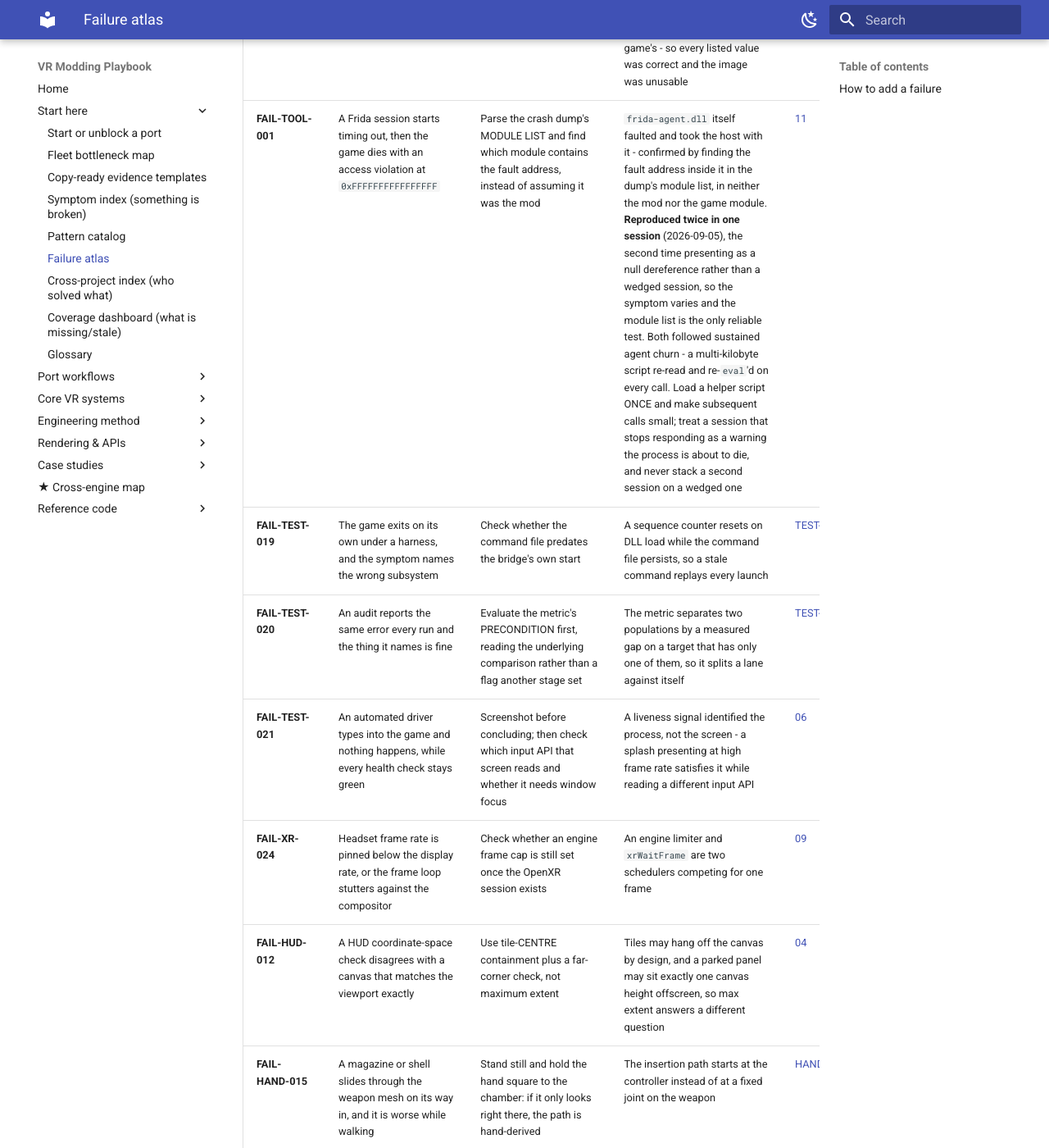
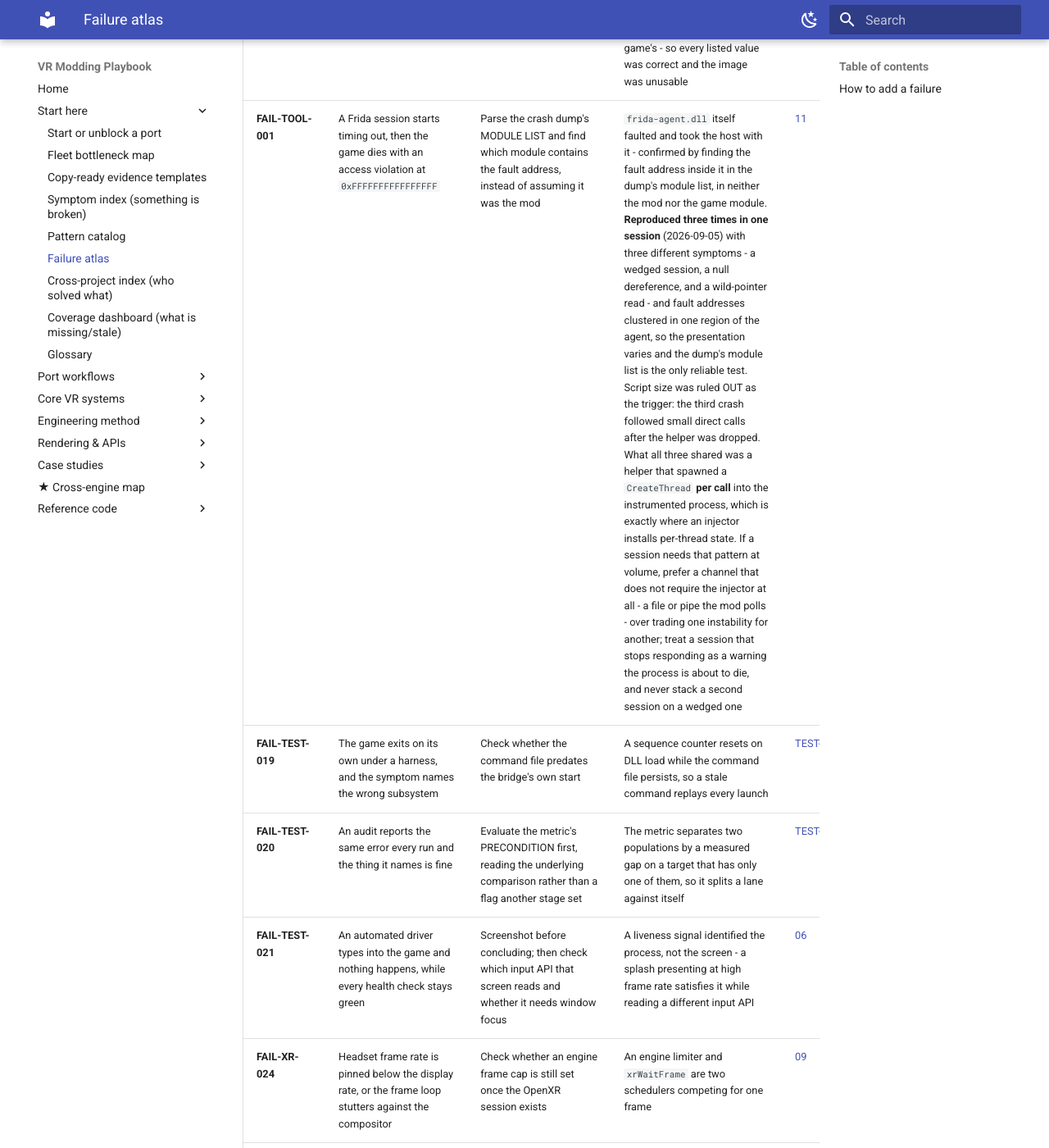
Before and after one commit to phunkaeg/vr-modding-playbook, an MkDocs documentation site: the page built from docs/failure-atlas.md, in a window 1280 px wide and 1400 px high, scrolled down 27101 px. Shown: the whole window at 82% size. Built offline with MkDocs 1.6.1 and Material for MkDocs 9.7.7, drawn with Linux system fonts in a browser that asks for light colours.

Commit message:
FAIL-TOOL-001: three crashes, and script size ruled out
Third instance in one session, with a third distinct symptom - wedged session,
null dereference, wild-pointer read - and fault addresses clustered in one region
of frida-agent. The presentation varies; the dump's module list is the only
reliable test.

The earlier mitigation was wrong and is corrected rather than left standing.
Script size is NOT the trigger: the third crash followed small direct calls after
the helper was dropped. What all three shared was a helper spawning a
CreateThread per call into the instrumented process, which is precisely where an
injector installs per-thread state.

The recommendation changes accordingly: if a session needs that pattern at
volume, prefer a channel that does not require the injector at all - a file or
pipe the mod polls - rather than trading one instability for another. Both
alternatives here have now cost a run: CreateThread churn destabilises the agent,
and direct calls hit the abort that poisons a control mutex.

Co-Authored-By: Claude Opus 5 <noreply@anthropic.com>

```diff
--- a/docs/failure-atlas.md
+++ b/docs/failure-atlas.md
@@ -269,7 +269,7 @@ legacy failure ID and should name this atlas when interpreted.
 | **FAIL-RE-028** | A mod verified on the tester's copy crashes or misbehaves for users who bought the game somewhere else, or who patched it | Hash the target and compare against every build you actually validated; check whether the install path implies a storefront you never tested | One build's offsets were shipped as if universal, with no variant detection and no refusal path | [RE-010](pattern-catalog.md#re-010) |
 | **FAIL-STR-047** | Dynamic sun, sky or time-of-day lighting swings as the head YAWS, and the lighting system looks blameless | Before touching the sky, check whether the declared frustum matches the rendered one - and if a near object and the horizon separate by the SAME angle, fix that first and re-look | The same frustum-declaration fault as [FAIL-STR-031](#), presenting a third way. A mis-declared frustum re-maps world direction per eye, so anything the engine derives from view direction - sun disc placement, sky gradient, lighting probes - swings with the head. It reads as a lighting bug because nothing about it looks stereo-related | [STR-011](pattern-catalog.md#str-011) |
 | **FAIL-STR-048** | A stereo configuration recorded as GOOD is rebuilt exactly from its settings table and comes back broken | Diff what the working run CALLED against what its table LISTS - a flag that selects the code path is not a setting, and is usually written in prose | The recorded config omitted the switch deciding whether the other settings applied at all. Prey's `SetNativeProjection` defaults OFF, was named only in a section heading, and with it off the eye camera's projection is replaced while submission still declares the game's - so every listed value was correct and the image was unusable | [STR-011](pattern-catalog.md#str-011) |
-| **FAIL-TOOL-001** | A Frida session starts timing out, then the game dies with an access violation at `0xFFFFFFFFFFFFFFFF` | Parse the crash dump's MODULE LIST and find which module contains the fault address, instead of assuming it was the mod | `frida-agent.dll` itself faulted and took the host with it - confirmed by finding the fault address inside it in the dump's module list, in neither the mod nor the game module. **Reproduced twice in one session** (2026-09-05), the second time presenting as a null dereference rather than a wedged session, so the symptom varies and the module list is the only reliable test. Both followed sustained agent churn - a multi-kilobyte script re-read and re-`eval`'d on every call. Load a helper script ONCE and make subsequent calls small; treat a session that stops responding as a warning the process is about to die, and never stack a second session on a wedged one | [11](11-re-anchoring-and-discovery.md) |
+| **FAIL-TOOL-001** | A Frida session starts timing out, then the game dies with an access violation at `0xFFFFFFFFFFFFFFFF` | Parse the crash dump's MODULE LIST and find which module contains the fault address, instead of assuming it was the mod | `frida-agent.dll` itself faulted and took the host with it - confirmed by finding the fault address inside it in the dump's module list, in neither the mod nor the game module. **Reproduced three times in one session** (2026-09-05) with three different symptoms - a wedged session, a null dereference, and a wild-pointer read - and fault addresses clustered in one region of the agent, so the presentation varies and the dump's module list is the only reliable test. Script size was ruled OUT as the trigger: the third crash followed small direct calls after the helper was dropped. What all three shared was a helper that spawned a `CreateThread` **per call** into the instrumented process, which is exactly where an injector installs per-thread state. If a session needs that pattern at volume, prefer a channel that does not require the injector at all - a file or pipe the mod polls - over trading one instability for another; treat a session that stops responding as a warning the process is about to die, and never stack a second session on a wedged one | [11](11-re-anchoring-and-discovery.md) |
 | **FAIL-TEST-019** | The game exits on its own under a harness, and the symptom names the wrong subsystem | Check whether the command file predates the bridge's own start | A sequence counter resets on DLL load while the command file persists, so a stale command replays every launch | [TEST-016](pattern-catalog.md#test-016) |
 | **FAIL-TEST-020** | An audit reports the same error every run and the thing it names is fine | Evaluate the metric's PRECONDITION first, reading the underlying comparison rather than a flag another stage set | The metric separates two populations by a measured gap on a target that has only one of them, so it splits a lane against itself | [TEST-015](pattern-catalog.md#test-015) |
 | **FAIL-TEST-021** | An automated driver types into the game and nothing happens, while every health check stays green | Screenshot before concluding; then check which input API that screen reads and whether it needs window focus | A liveness signal identified the process, not the screen - a splash presenting at high frame rate satisfies it while reading a different input API | [06](06-debugging-methodology.md#liveness-is-not-identity) |
```
